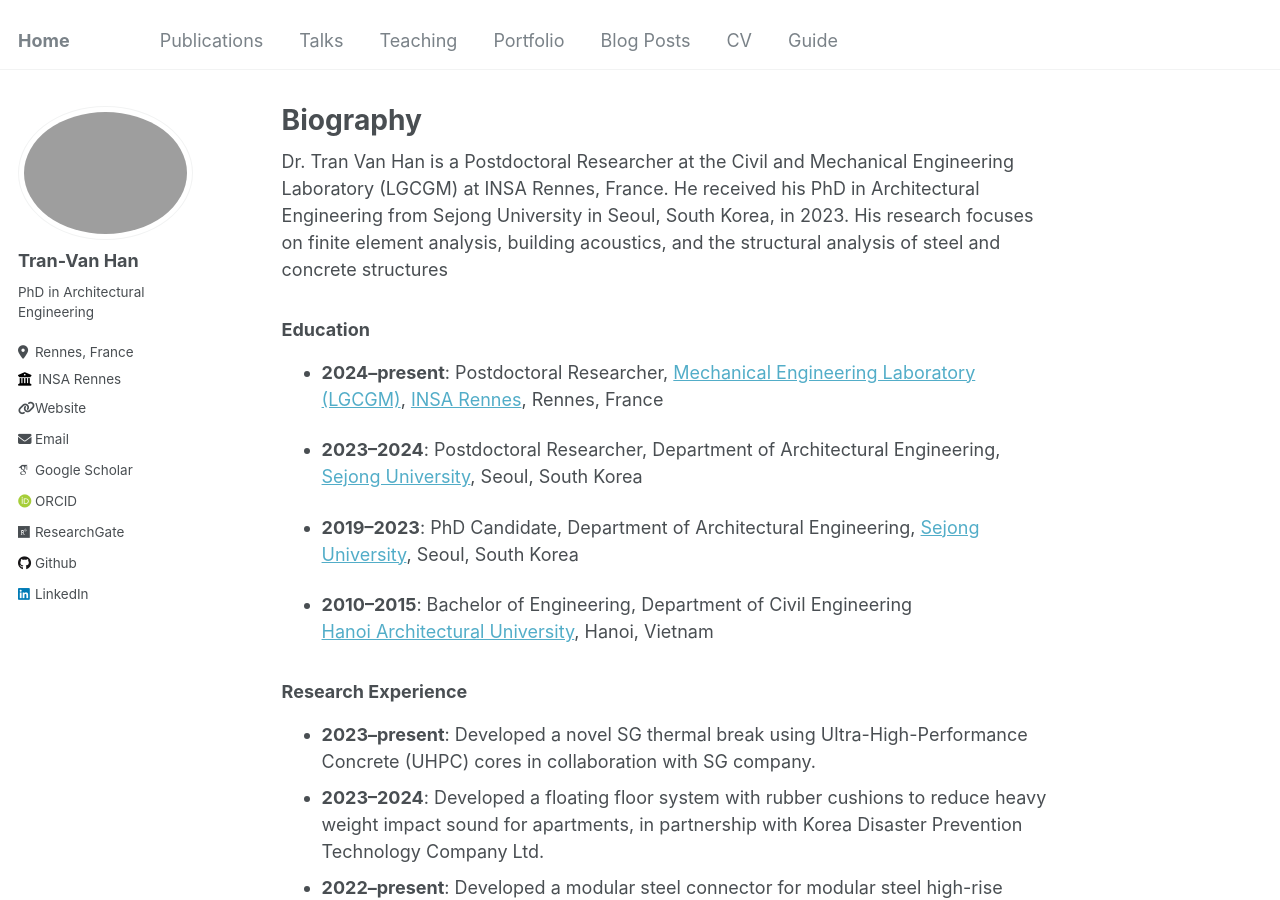
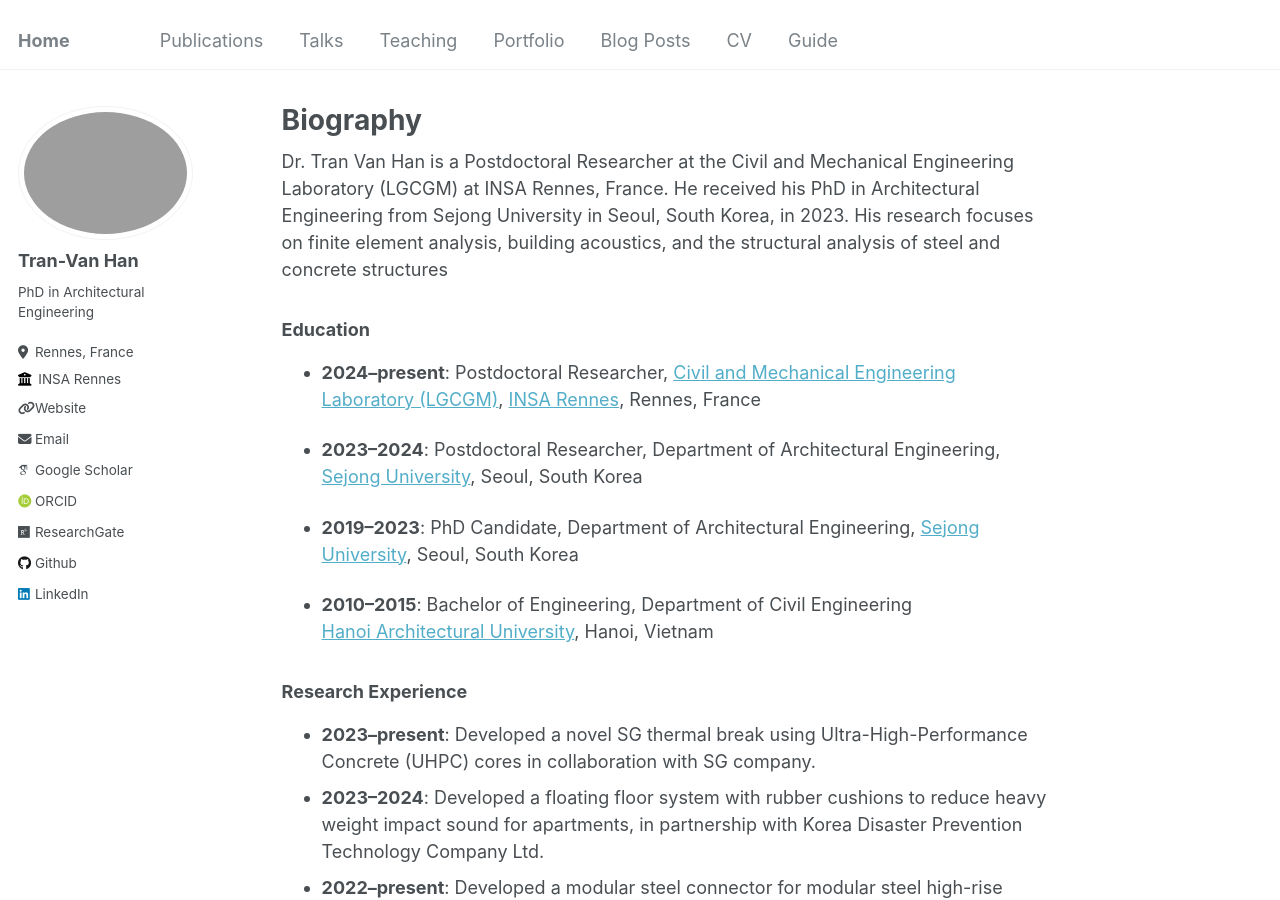
Before and after one commit to tranhan1405/tranhan1405.github.io, a Jekyll site: the page built from _pages/about.md, in a window 1280 px wide and 900 px high. Built offline with Jekyll 4.4.1, drawn with Linux system fonts in a browser that asks for light colours; some web fonts are replaced.

Commit message:
Update about.md

```diff
--- a/_pages/about.md
+++ b/_pages/about.md
@@ -10,7 +10,7 @@
 Dr. Tran Van Han is a Postdoctoral Researcher at the Civil and Mechanical Engineering Laboratory (LGCGM) at INSA Rennes, France. He received his PhD in Architectural Engineering from Sejong University in Seoul, South Korea, in 2023. His research focuses on finite element analysis, building acoustics, and the structural analysis of steel and concrete structures
 
 ### Education
-- **2024–present**: Postdoctoral Researcher, [Mechanical Engineering Laboratory (LGCGM)](https://www.insa-rennes.fr/en/lgcgm.html), [INSA Rennes](https://www.insa-rennes.fr/index.html), Rennes, France
+- **2024–present**: Postdoctoral Researcher, [Civil and Mechanical Engineering Laboratory (LGCGM)](https://www.insa-rennes.fr/en/lgcgm.html), [INSA Rennes](https://www.insa-rennes.fr/index.html), Rennes, France
 
 - **2023–2024**: Postdoctoral Researcher, Department of Architectural Engineering,
   [Sejong University](http://home.sejong.ac.kr/~kihaklee/), Seoul, South Korea
```
